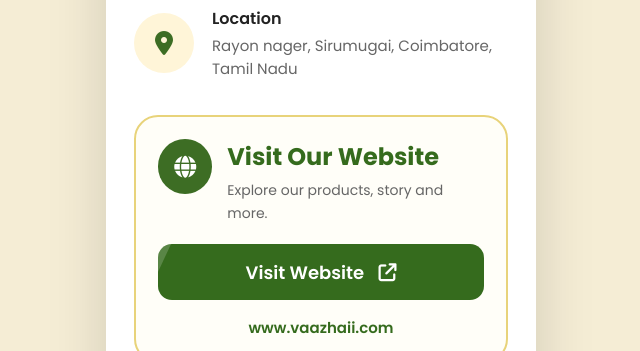
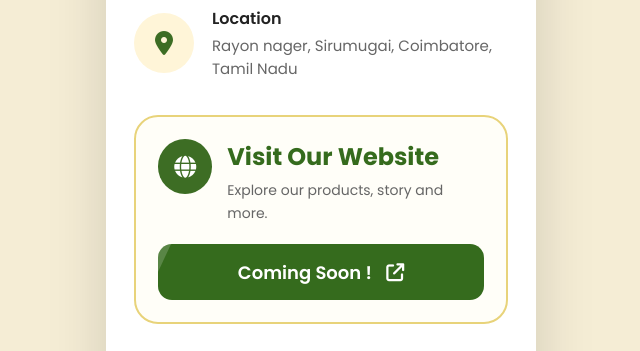
Before and after one commit to Mr-Lokeshvb/VaazhaiiChips_card, a plain HTML site: page index.html in a window 1280 px wide. Shown: the part 1641-1992 px from the top of the page, without its empty margins (319-959 px from the left). Drawn offline with Linux system fonts and the light colour scheme.

Commit message:
onclick button disabled

```diff
--- a/index.html
+++ b/index.html
@@ -143,17 +143,17 @@
 
                 </div>
 
-                <button onclick="website()">
+                <button disabled>
 
-                    Visit Website
+                    Coming Soon !
 
                     <i class="fa-solid fa-arrow-up-right-from-square"></i>
 
                 </button>
 
-                <small>
+                <!-- <small>
                     www.vaazhaii.com
-                </small>
+                </small> -->
 
             </div>
 
```
